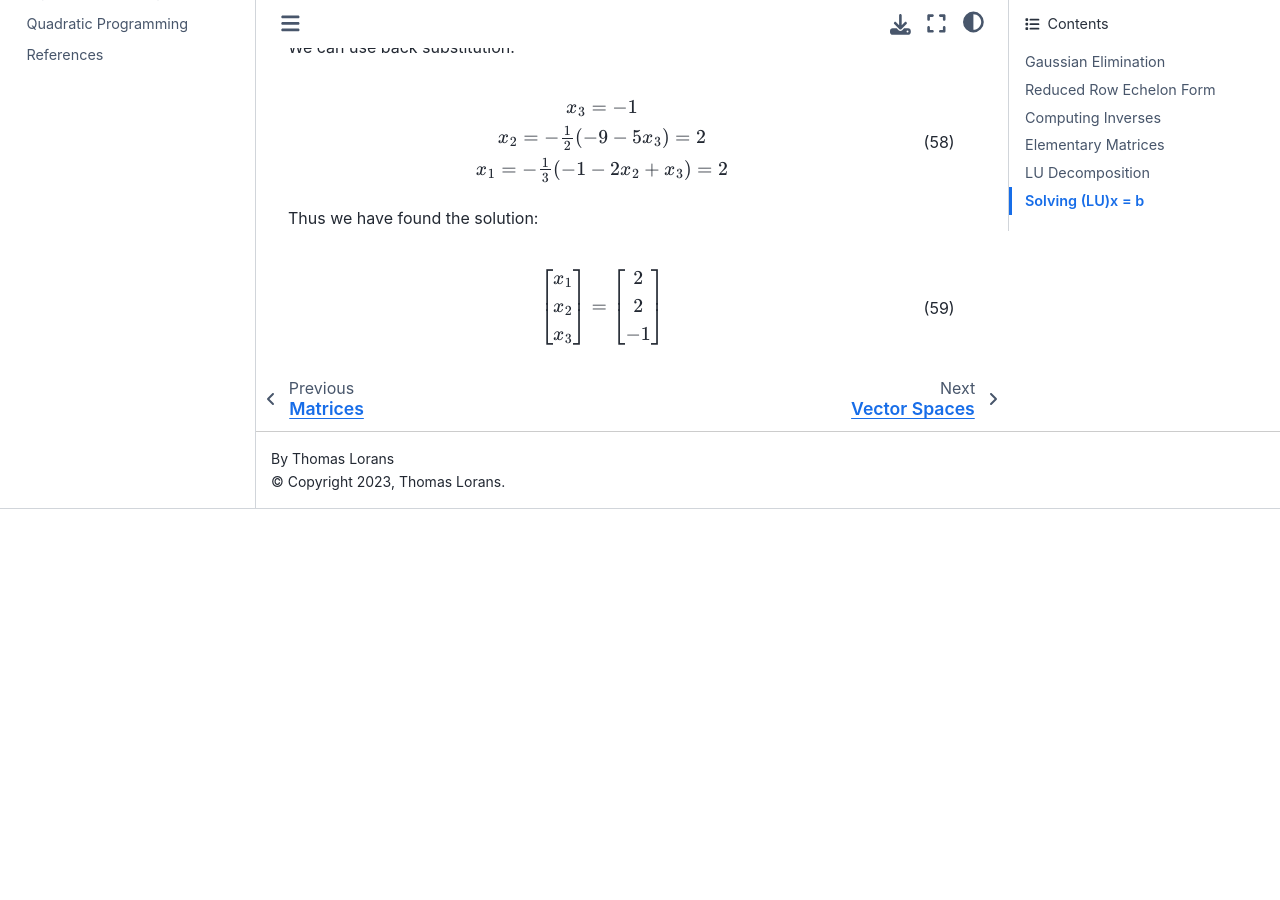
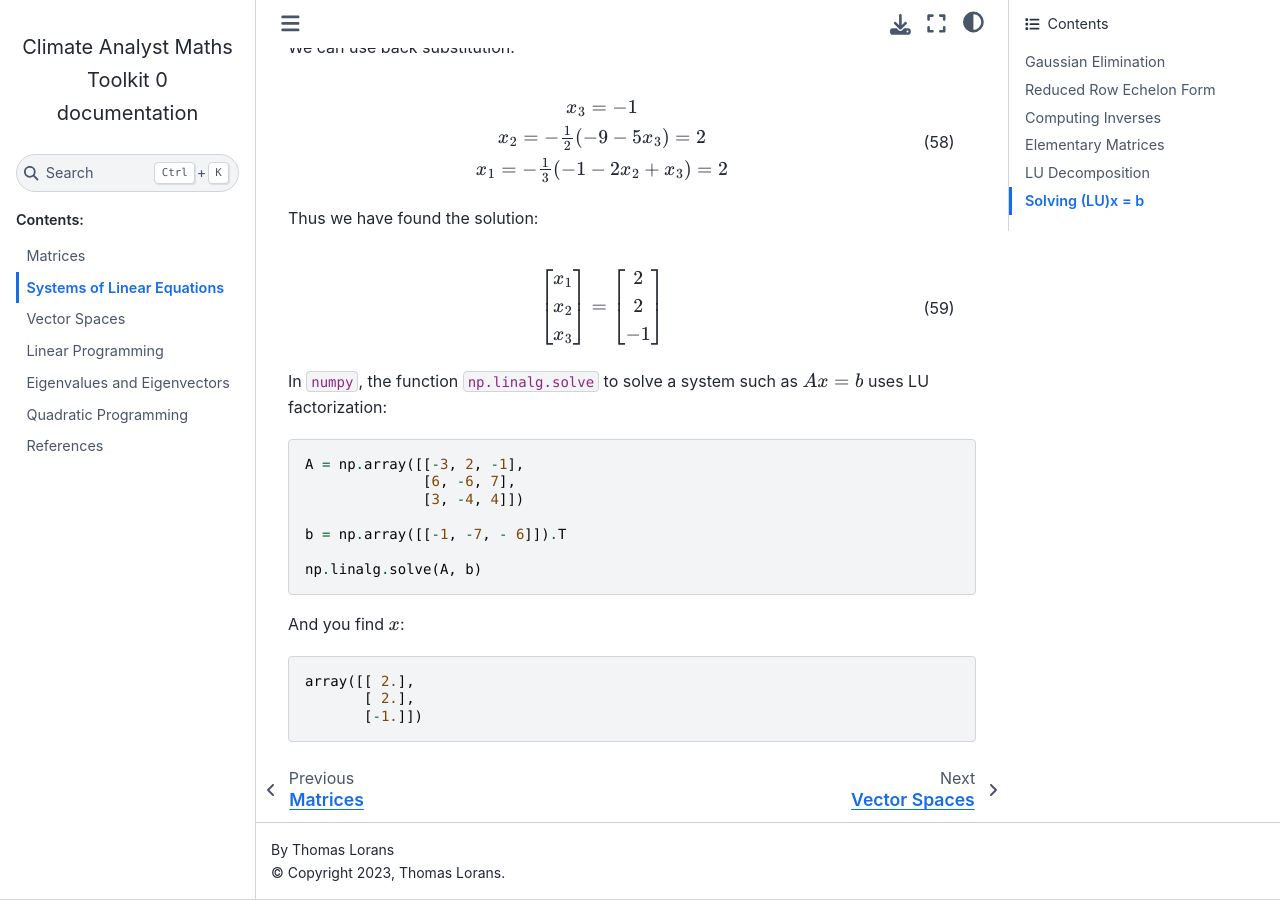
Before and after one commit to tlorans/ClimateAnalystMathsToolkit, a Sphinx documentation site: the page built from docs/source/systemslinearequations.md, in a window 1280 px wide and 900 px high, scrolled down 15802 px. Built offline with Sphinx 7.4.7 and the Sphinx Book theme 1.1.4, drawn with Linux system fonts in a browser that asks for light colours; before the commit the page ends 16311 px from its top, so only the background shows below that.

Commit message:
finished system linear equations coding

````diff
--- a/docs/source/systemslinearequations.md
+++ b/docs/source/systemslinearequations.md
@@ -1015,3 +1015,21 @@
 - 1
 \end{bmatrix}
 \end{equation}
+
+In `numpy`, the function `np.linalg.solve` to solve a system such as $Ax = b$ uses LU factorization:
+
+```Python
+A = np.array([[-3, 2, -1],
+              [6, -6, 7],
+              [3, -4, 4]])
+
+b = np.array([[-1, -7, - 6]]).T
+
+np.linalg.solve(A, b)
+```
+And you find $x$:
+```
+array([[ 2.],
+       [ 2.],
+       [-1.]])
+```
````
Also changed, not shown: 4 other files.
